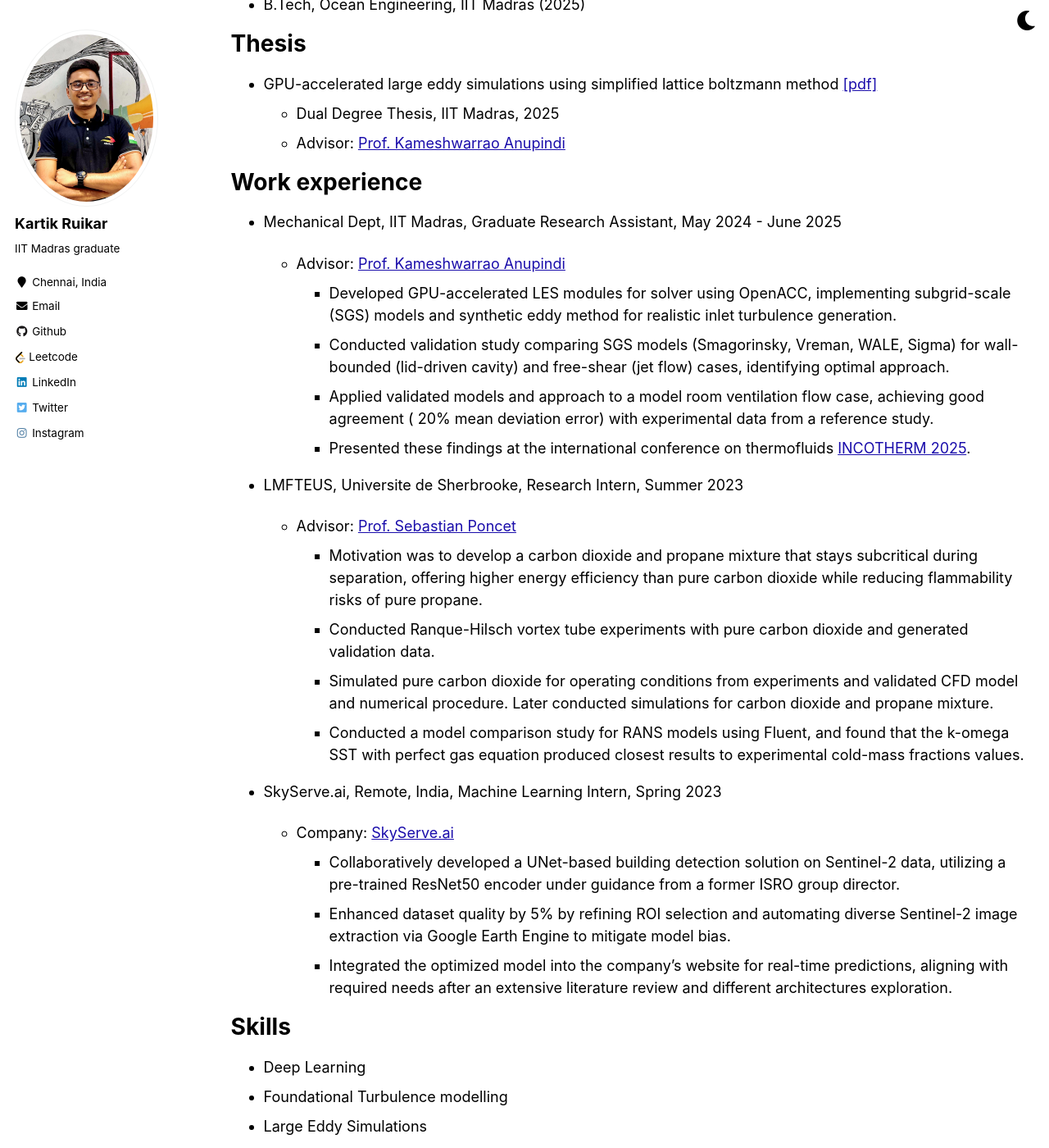
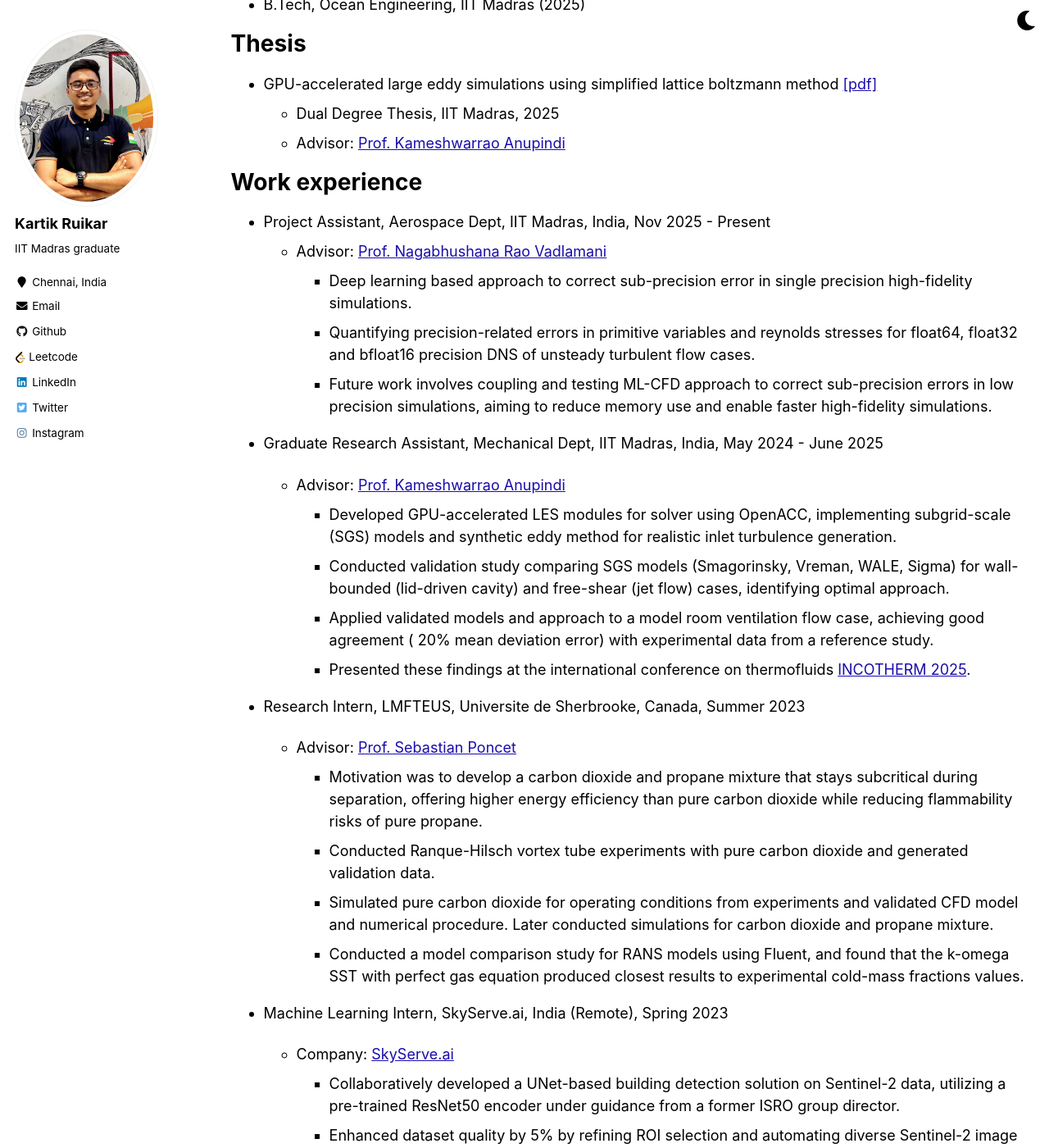
Before and after one commit to Kartik2605/Kartik2605.github.io, a Jekyll site: the page built from _pages/cv.md, in a window 1280 px wide and 1400 px high, scrolled down 214 px. Shown: the whole window at 82% size. Built offline with Jekyll 4.4.1, drawn with Linux system fonts in a browser that asks for light colours.

Commit message:
changes in the CV 1

```diff
--- a/_pages/cv.md
+++ b/_pages/cv.md
@@ -22,7 +22,15 @@ redirect_from:
 
 # Work experience
 
-- Mechanical Dept, IIT Madras, Graduate Research Assistant, May 2024 - June 2025
+- Project Assistant, Aerospace Dept, IIT Madras, India, Nov 2025 - Present
+  - Advisor: [Prof. Nagabhushana Rao Vadlamani](https://home.iitm.ac.in/nrv/index.html)
+    - Deep learning based approach to correct sub-precision error in single precision high-fidelity simulations.
+    - Quantifying precision-related errors in primitive variables and reynolds stresses for float64, float32
+    and bfloat16 precision DNS of unsteady turbulent flow cases.
+    - Future work involves coupling and testing ML-CFD approach to correct sub-precision errors in low
+    precision simulations, aiming to reduce memory use and enable faster high-fidelity simulations.
+
+- Graduate Research Assistant, Mechanical Dept, IIT Madras, India, May 2024 - June 2025
 
   - Advisor: [Prof. Kameshwarrao Anupindi](https://home.iitm.ac.in/kanupindi/)
     - Developed GPU-accelerated LES modules for solver using OpenACC, implementing subgrid-scale (SGS) models and synthetic eddy method for realistic inlet turbulence generation.
@@ -30,7 +38,7 @@ redirect_from:
     - Applied validated models and approach to a model room ventilation flow case, achieving good agreement ( 20% mean deviation error) with experimental data from a reference study.
     - Presented these findings at the international conference on thermofluids [INCOTHERM 2025](https://people.iitism.ac.in/~incotherm2025/home.html).
 
-- LMFTEUS, Universite de Sherbrooke, Research Intern, Summer 2023
+- Research Intern, LMFTEUS, Universite de Sherbrooke, Canada, Summer 2023
 
   - Advisor: [Prof. Sebastian Poncet](https://lmfteus.wordpress.com/team/)
     - Motivation was to develop a carbon dioxide and propane mixture that stays subcritical during separation, offering higher energy efficiency than pure carbon dioxide while reducing flammability risks of pure propane.
@@ -39,7 +47,7 @@ redirect_from:
     conducted simulations for carbon dioxide and propane mixture.
     - Conducted a model comparison study for RANS models using Fluent, and found that the k-omega SST with perfect gas equation produced closest results to experimental cold-mass fractions values.
 
-- SkyServe.ai, Remote, India, Machine Learning Intern, Spring 2023
+- Machine Learning Intern, SkyServe.ai, India (Remote), Spring 2023
 
   - Company: [SkyServe.ai](https://www.skyserve.ai/)
     - Collaboratively developed a UNet-based building detection solution on Sentinel-2 data, utilizing a pre-trained ResNet50 encoder under
```
